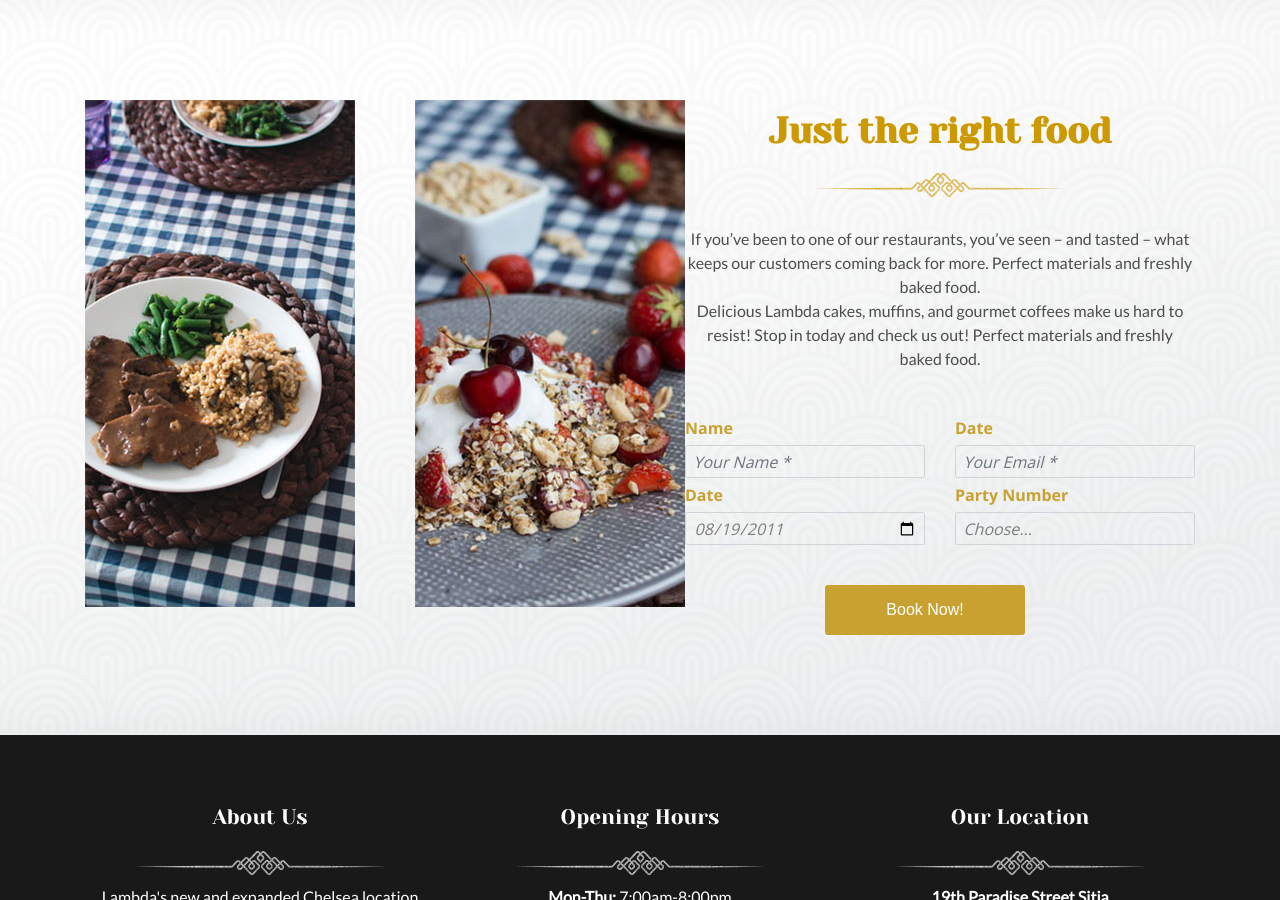
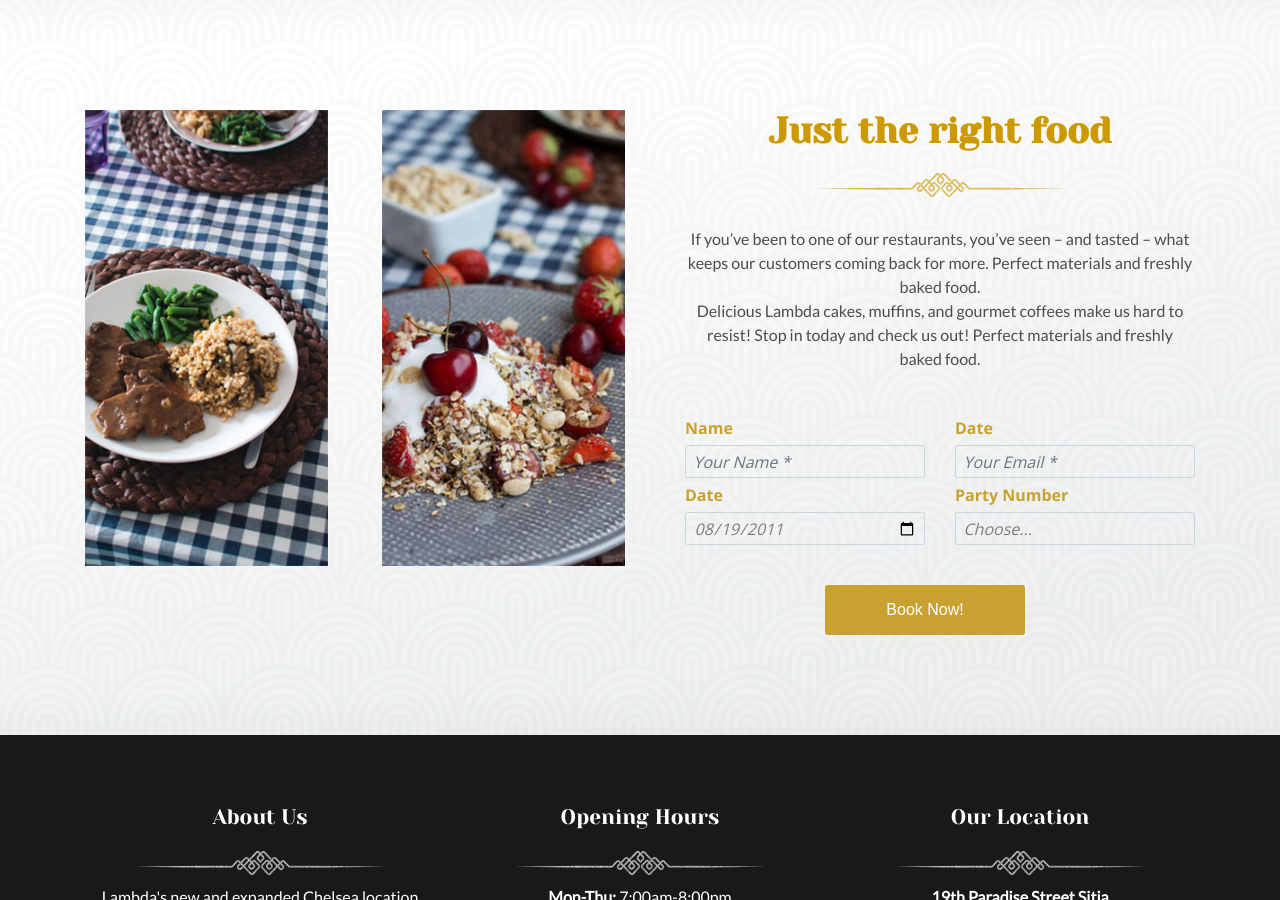
Before and after one commit to rajib7738/Restuarent-Psd-project-5-, a plain HTML site: page index.html in a window 1280 px wide. Shown: the part 3934-4834 px from the top of the page. Drawn offline with nearby package versions, Linux system fonts and the light colour scheme; files whose address does not match are found by name; a web font is replaced by a local one.

Commit message:
Add files via upload

```diff
--- a/css/responsive.css
+++ b/css/responsive.css
@@ -127,6 +127,7 @@
 	.contact-form{
 		margin-left: 0;
 	}
+
 }
 @media only screen and (max-width: 540px) {
 	.btn-banner1 {
@@ -167,6 +168,10 @@
 	}
 
 }
+@media only screen and (max-width: 500px){
+
+
+}
 @media only screen and (max-width: 480px) {
 	.review-content p {
     	font-size: 15px;
@@ -177,6 +182,7 @@
     	top: 8px;
     	left: -26px;
 	}
+
 }
 @media only screen and (max-width: 400px) {
 	.review-content p {
--- a/css/style.css
+++ b/css/style.css
@@ -375,3 +375,18 @@ form{
 .footer-content i:hover{
 	color: #0568D2;;
 }
+
+
+.contact-img{
+
+}
+.cakeimg1{
+	float: left;
+	width: 45%;
+	margin-top: 10px;
+}
+.cakeimg2{
+	float: right;
+	width: 45%;
+	margin-top: 10px;
+}
--- a/index.html
+++ b/index.html
@@ -218,9 +218,9 @@
       <div class="container">
         <div class="row">
           <div class="col-md-6">
-            <div class="contact-img d-flex">
-              <img src="img/cake1.jpg" alt="" class="pr-2 pr-md-5">
-              <img src="img/cake2.jpg" alt="" class="pr-2 pl-md-5">
+            <div class="contact-img">
+                <img src="img/cake1.jpg" alt="" class=" cakeimg1">
+                <img src="img/cake2.jpg" alt="" class=" cakeimg2">
             </div>
           </div>
           <div class="col-md-6">
```
